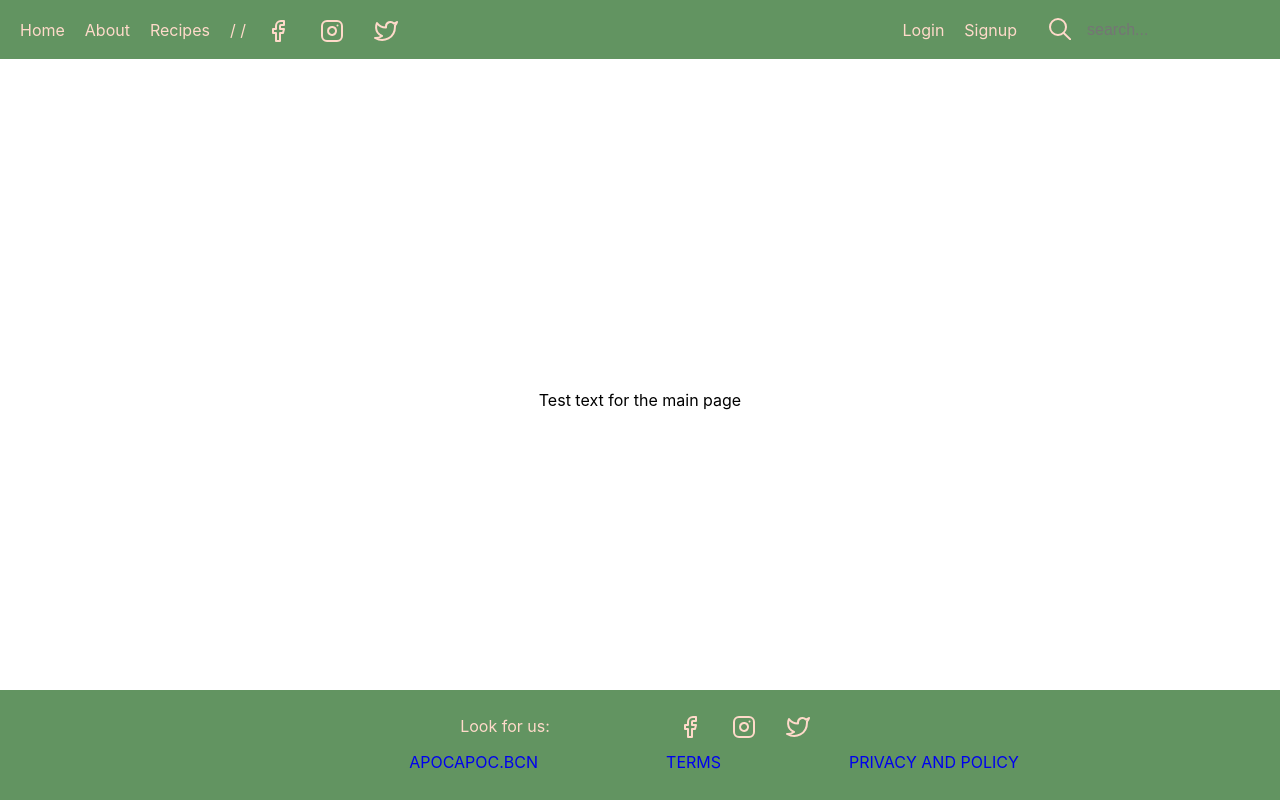
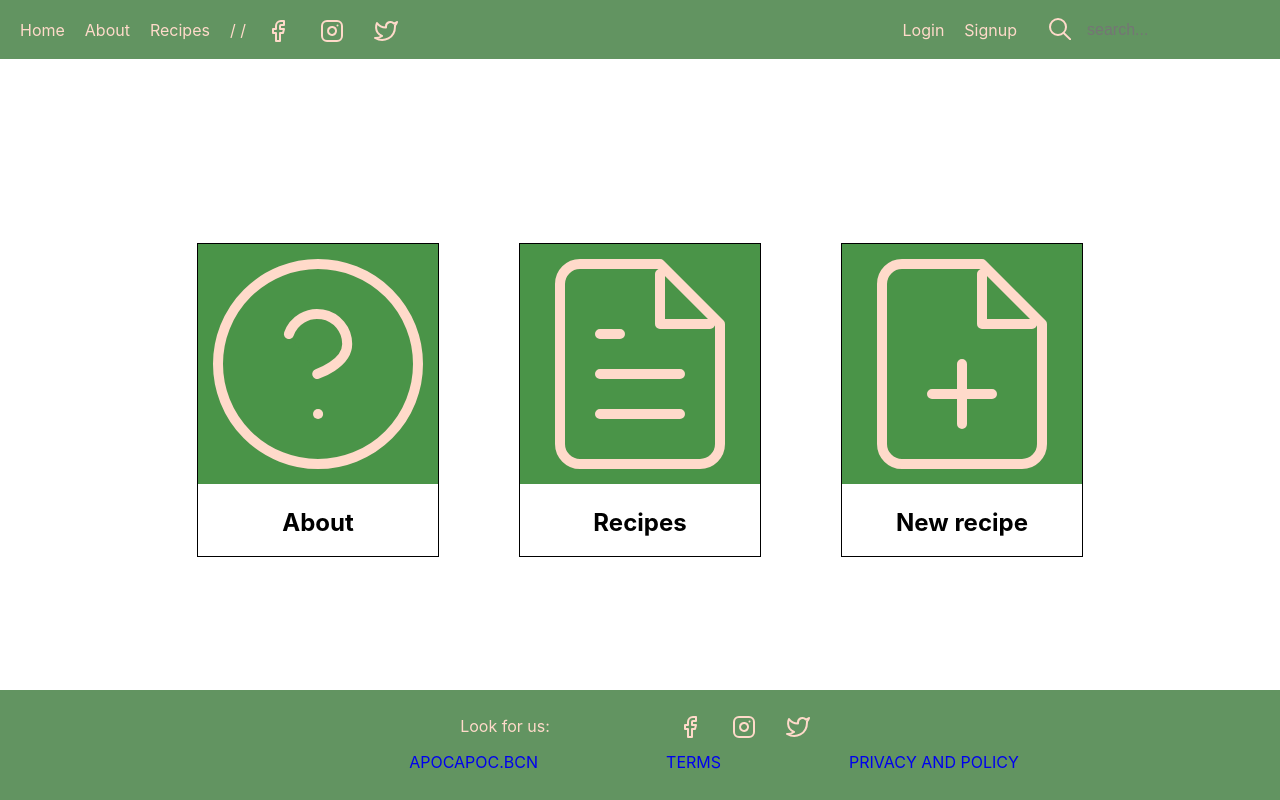
Before and after one commit to honza-juri/Apocapoc, a React (Create React App) app in the folder frontend/: page / in a window 1280 px wide. Built offline with nearby package versions, Linux system fonts and the light colour scheme.

Commit message:
Made homepage

```diff
--- a/frontend/src/components-css/MainPageComp.css
+++ b/frontend/src/components-css/MainPageComp.css
@@ -0,0 +1,10 @@
+.menubox{
+    display: inline-block;
+    margin: 40px;
+    border: solid black 1px;
+}
+
+.menubox a{
+    text-decoration: none;
+    color: black;
+}
--- a/frontend/src/components/MainPageComp.js
+++ b/frontend/src/components/MainPageComp.js
@@ -1,7 +1,51 @@
+import React from 'react';
+import "../components-css/MainPageComp.css";
+
 const MainPageComp = () => {
     return (
-        <div className="default-container">
-            <p>Test text for the main page</p>
+        <div className="mainpage-container">
+            <div className="menubox">
+                <a href="/about">
+                    <div className="imagebox">
+                        <svg xmlns="http://www.w3.org/2000/svg" viewBox="0 0 24 24" width="240" height="240" className="main-grid-item-icon" fill="#4A9448" stroke="#FFDACA" strokeLinecap="round" strokeLinejoin="round" strokeWidth="1" style={{backgroundColor: "#4A9448"}}>
+                        <circle cx="12" cy="12" r="10"/>
+                        <path d="M9.09 9a3 3 0 0 1 5.83 1c0 2-3 3-3 3"/>
+                        <line x1="12" y1="17" x2="12.01" y2="17"/>
+                        </svg>
+                    </div>
+                    <div className="textbox">
+                        <h2>About</h2>
+                    </div>
+                </a>
+            </div>
+
+            <div className="menubox">
+                <a href="/recipes">
+                    <div className="imagebox">
+                        <svg xmlns="http://www.w3.org/2000/svg" viewBox="0 0 24 24" width="240" height="240" className="main-grid-item-icon" fill="#4A9448" stroke="#FFDACA" strokeLinecap="round" strokeLinejoin="round" strokeWidth="1" style={{backgroundColor: "#4A9448"}}>
+                            <path d="M14 2H6a2 2 0 0 0-2 2v16c0 1.1.9 2 2 2h12a2 2 0 0 0 2-2V8l-6-6z"/>
+                            <path d="M14 3v5h5M16 13H8M16 17H8M10 9H8"/>
+                        </svg>
+                    </div>
+                    <div className="textbox">
+                        <h2>Recipes</h2>
+                    </div>
+                </a>
+            </div>
+
+            <div className="menubox">
+                <a href="/new-recipe">
+                    <div className="imagebox">
+                        <svg xmlns="http://www.w3.org/2000/svg" viewBox="0 0 24 24" width="240" height="240" className="main-grid-item-icon" fill="#4A9448" stroke="#FFDACA" strokeLinecap="round" strokeLinejoin="round" strokeWidth="1" style={{backgroundColor: "#4A9448"}}>
+                        <path d="M14 2H6a2 2 0 0 0-2 2v16c0 1.1.9 2 2 2h12a2 2 0 0 0 2-2V8l-6-6z"/>
+                        <path d="M14 3v5h5M12 18v-6M9 15h6"/>
+                        </svg>
+                    </div>
+                    <div className="textbox">
+                        <h2>New recipe</h2>
+                    </div>
+                </a>
+            </div>
         </div>
     );
 };
```
